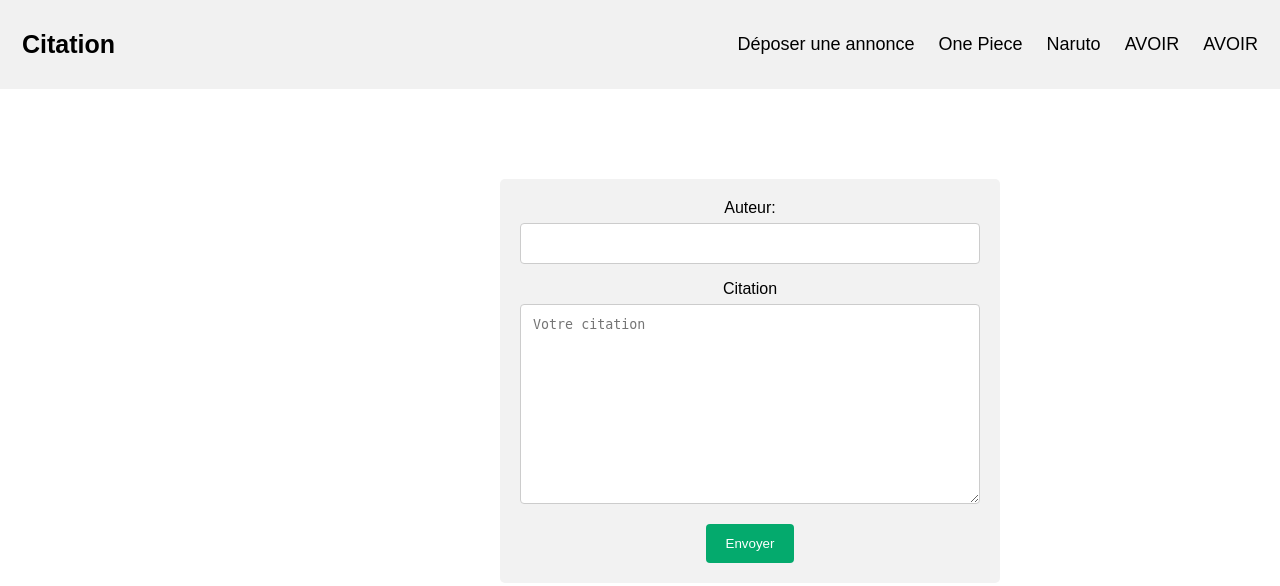
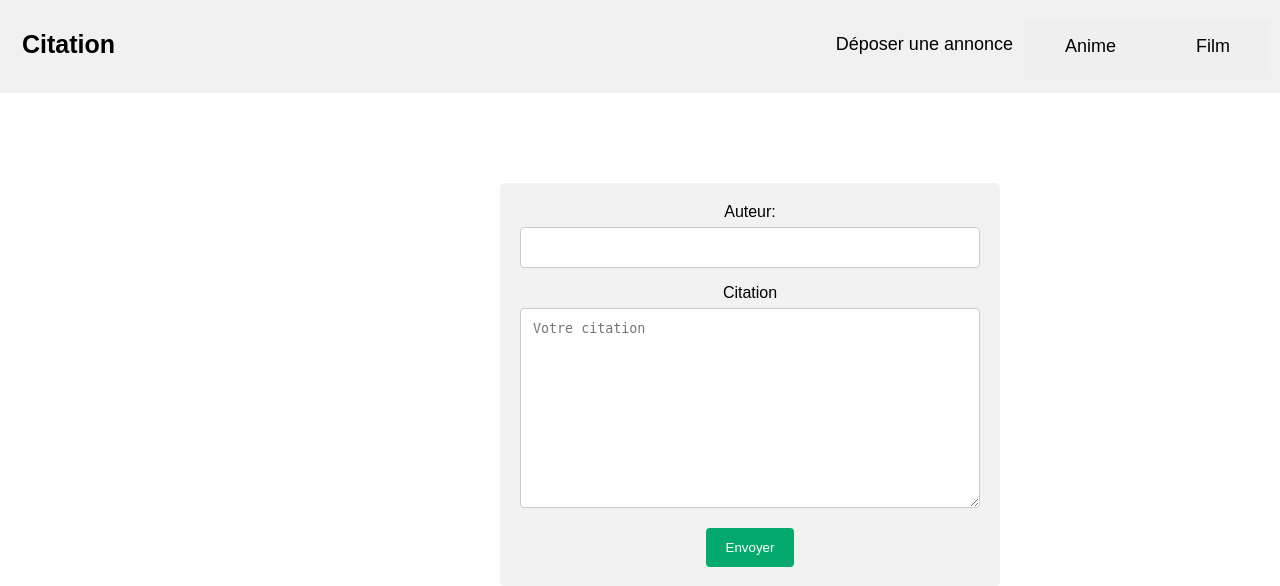
Before and after one commit to 41M3Dev/MonSiteCitations, a PHP site: page /php/formannonce.php in a window 1280 px wide. Shown: the top 586 px of the page. Run offline with PHP 8.4, Linux system fonts and the light colour scheme.

Commit message:
MAJ hearder1

```diff
--- a/css/style.css
+++ b/css/style.css
@@ -21,7 +21,7 @@ body {
   padding: 20px 10px;
 }
 
-.header a {
+.header a , .menubtn{
   float: left;
   color: black;
   text-align: center;
@@ -37,7 +37,7 @@ body {
   font-weight: bold;
 }
 
-.header a:hover {
+.header a:hover ,.navbar a:hover, .menu:hover, .menubtn:hover{
   background-color: #ddd;
   color: black;
 }
@@ -46,20 +46,64 @@ body {
   float: right;
 }
 
-@media screen and (max-width: 500px) {
-  .header a {
-    float: none;
-    display: block;
-    text-align: left;
+
+
+.menu {
+	float: left;
+	overflow: hidden;
   }
 
-  .header-right {
-    float: none;
+  .menu .menubtn {
+	border: none;
+	outline: none;
+	padding: 14px 40px;
   }
-}
+
+  .menu-content {
+	display: none;
+	position: absolute;
+	background-color: #f9f9f9;
+	box-shadow: 0px 8px 16px 0px rgba(0,0,0,0.2);
+  }
+
+  .menu-content a {
+	float: none;
+	color: black;
+	padding: 12px 16px;
+	text-decoration: none;
+	display: block;
+	text-align: left;
+  }
+
+  .menu:hover .menu-content {
+	display: block;
+  }
 
 
 
+
+
+
+
+
+
+
+
+
+
+
+
+  @media screen and (max-width: 500px) {
+	.header a {
+	  float: none;
+	  display: block;
+	  text-align: left;
+	}
+
+	.header-right {
+	  float: none;
+	}
+  }
 /*Citation*/
 .article {
 	max-width: 900px;
--- a/php/formannonce.php
+++ b/php/formannonce.php
@@ -13,14 +13,28 @@
     <title>Document</title>
 </head>
 <body>
-        <div class="header">
+<div class="header">
             <a href="../index.html" class="logo">Citation</a>
             <div class="header-right">
-                <a href="formannonce.php">Déposer une annonce</a>
-                <a href="../anime/onepiece.php">One Piece</a>
-                <a href="../anime/naruto.php">Naruto</a>
-                <a href="#avoire">AVOIR</a>
-                <a href="#avoire">AVOIR</a>
+                <a href="../php/formannonce.php">Déposer une annonce</a>
+                <div class="menu">
+                    <button class="menubtn">Anime</button>
+                    <div class="menu-content">
+                        <a href="../anime/onepiece.php">One Piece</a>
+                        <a href="../anime/naruto.php">Naruto</a>
+                        <a href="#avoire">AVOIR</a>
+                        <a href="#avoire">AVOIR</a>
+                    </div>
+                </div>
+                <div class="menu">
+                    <button class="menubtn">Film</button>
+                    <div class="menu-content">
+                        <a href="#avoire">AVOIR</a>
+                        <a href="#avoire">AVOIR</a>
+                        <a href="#avoire">AVOIR</a>
+                        <a href="#avoire">AVOIR</a>
+                    </div>
+                </div>
             </div>
         </div>
         <div class="container">
```
Also changed, not shown: anime/naruto.php (+19 -5 lines), anime/onepiece.php (+18 -4 lines), index.html (+19 -4 lines).
